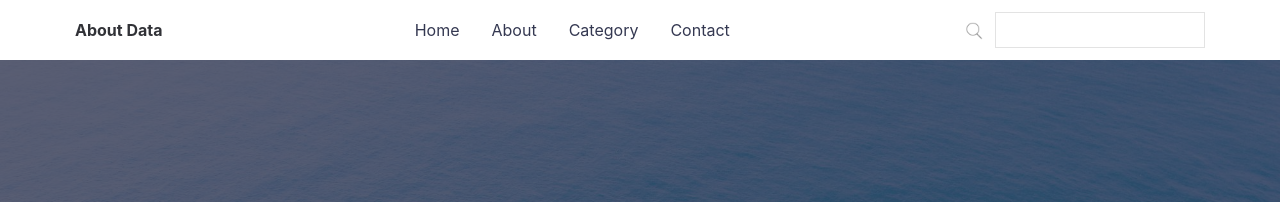
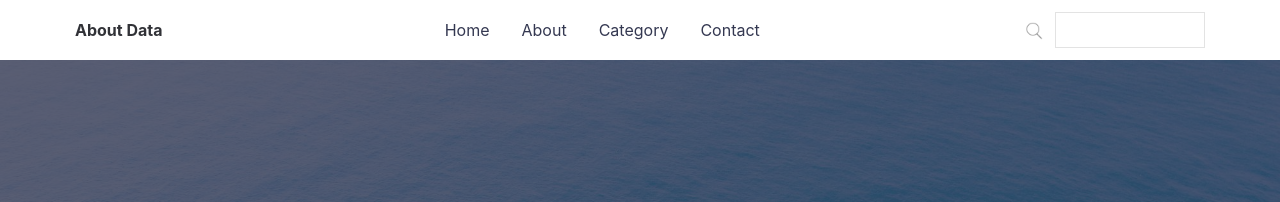
Before and after one commit to hjben/hjben.github.io, a Jekyll site: the page built from index.md, in a window 1280 px wide. Shown: the top 202 px of the page. Built offline with Jekyll 4.4.1, drawn with Linux system fonts in a browser that asks for light colours; nearby versions of some CDN libraries.

Commit message:
Search form width changed

```diff
--- a/assets/tipuesearch/css/tipuesearch.css
+++ b/assets/tipuesearch/css/tipuesearch.css
@@ -38,7 +38,7 @@ http://www.tipue.com/search
 #tipue_search_input
 {
      color: #333;
-     max-width: 210px;
+     max-width: 150px;
      max-height: 15px;
 	 padding: 17px;
 	 border: 1px solid #e3e3e3;
```
